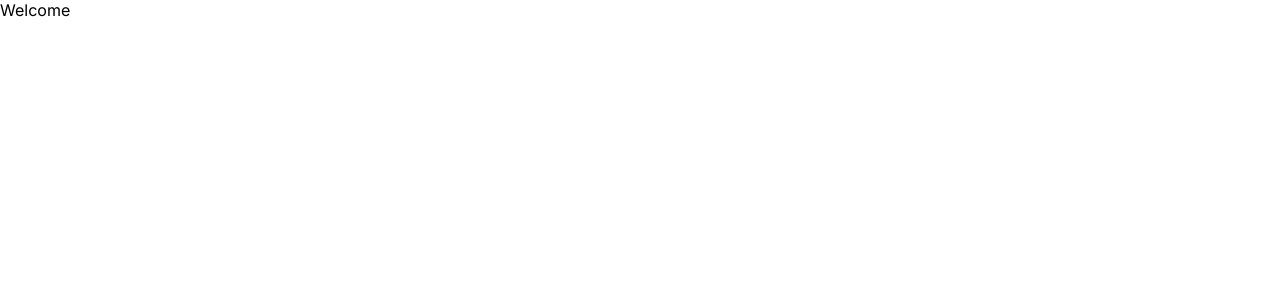
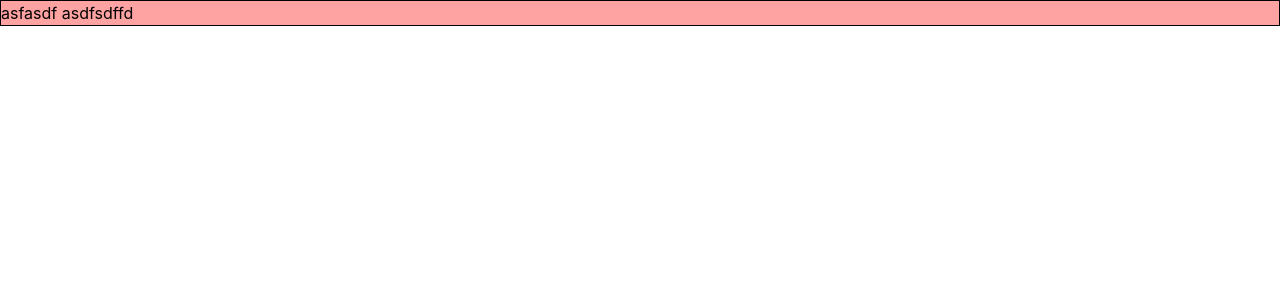
Before and after one commit to syedmilad/Finance_System, a React (Vite) app: page /welcome-page in a window 1280 px wide. Shown: the top 300 px of the page. Built offline with nearby package versions, Linux system fonts and the light colour scheme.

Commit message:
added tailwind css.

```diff
--- a/src/App.jsx
+++ b/src/App.jsx
@@ -5,14 +5,16 @@ import { Dashboard, Login, Signup, Welcome } from './pages'
 
 function App() {
   return (
+    <>
       <Routes>
         <Route element={<ProtectedRoute />}>
           <Route path="/" element={<Dashboard />} />
         </Route>
         <Route path="/sign-in" element={<Login />} />
-      <Route path="/sign-in" element={<Login />} />
+        <Route path="/sign-up" element={<Signup />} />
         <Route path="/welcome-page" index element={<Welcome />} />
       </Routes >
+    </>
   )
 }
 
--- a/src/components/ProtectedRoute.jsx
+++ b/src/components/ProtectedRoute.jsx
@@ -2,7 +2,7 @@ import React from 'react'
 import {Navigate, Outlet } from 'react-router-dom'
 
 const ProtectedRoute = () => {
-    const isAuthenticated = false
+    const isAuthenticated = true
     return (
         isAuthenticated ? <Outlet /> : <Navigate to="/welcome-page" />
     )
--- a/src/index.css
+++ b/src/index.css
@@ -1,3 +1,4 @@
+@import "tailwindcss";
 @import url("https://fonts.googleapis.com/css2?family=Inter:ital,opsz,wght@0,14..32,100..900;1,14..32,100..900&display=swap");
 
 * {
@@ -5,7 +6,7 @@
   padding: 0;
   box-sizing: border-box;
   scroll-behavior: smooth;
-  font-family: 'Inter', sans-serif;
+  font-family: "Inter", sans-serif;
 }
 
 :root {
--- a/src/pages/Welcome.jsx
+++ b/src/pages/Welcome.jsx
@@ -2,7 +2,9 @@ import React from 'react'
 
 const Welcome = () => {
   return (
-    <div>Welcome</div>
+    <div className='border border-primary p-3 bg-red-300'>
+      asfasdf asdfsdffd
+    </div>
   )
 }
 
```
Lines whose indentation alone changed are shown as unchanged.
